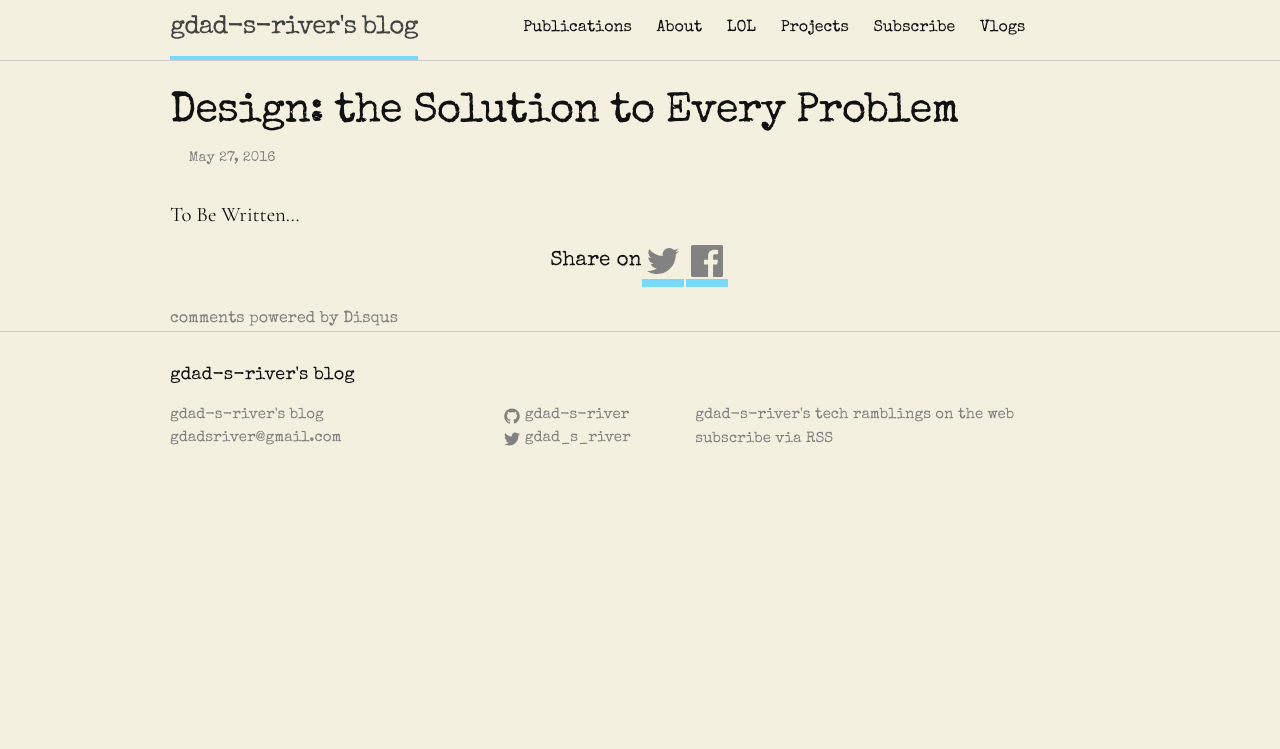
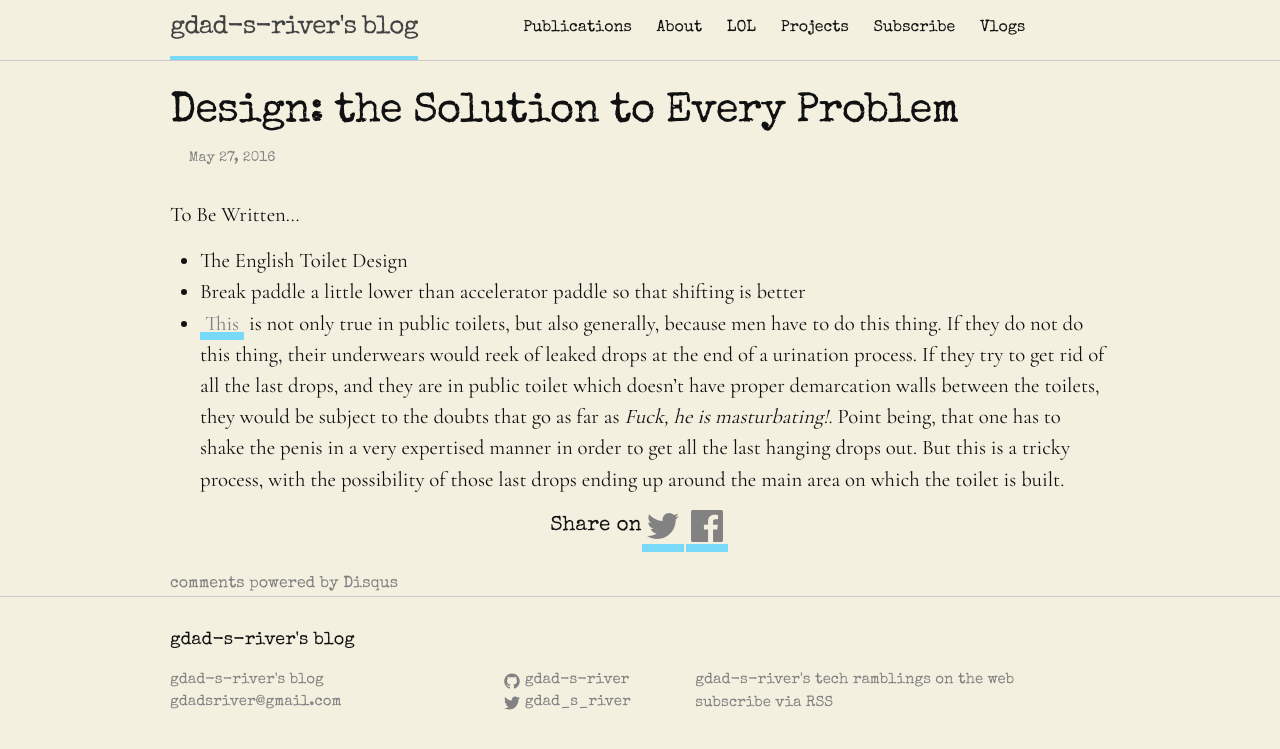
Before and after one commit to gdad-s-river/gdad-s-river.github.io, a Jekyll site: the page built from _posts/2016-07-27-design-the-solution-to-every-problem.md, in a window 1280 px wide. Shown: the top 749 px of the page. Built offline with Jekyll 4.4.1, drawn with Linux system fonts in a browser that asks for light colours; comment, search, counter and statistics services are not loaded.

Commit message:
finally design blog post getting started

```diff
--- a/_posts/2016-07-27-design-the-solution-to-every-problem.md
+++ b/_posts/2016-07-27-design-the-solution-to-every-problem.md
@@ -6,3 +6,7 @@ permalink: '/design-the-solution-to-every-problem'
 tag: "design"
 ---
 To Be Written...
+
+- The English Toilet Design
+- Break paddle a little lower than accelerator paddle so that shifting is better
+- [This](https://www.facebook.com/BadOranges/photos/a.149042771782786.22999.149042601782803/939469006073488/?type=3&theater) is not only true in public toilets, but also generally, because men have to do this thing. If they do not do this thing, their underwears would reek of leaked drops at the end of a urination process. If they try to get rid of all the last drops, and they are in public toilet which doesn't have proper demarcation walls between the toilets, they would be subject to the doubts that go as far as _Fuck, he is masturbating!_. Point being, that one has to shake the penis in a very expertised manner in order to get all the last hanging drops out. But this is a tricky process, with the possibility of those last drops ending up around the main area on which the toilet is built.
--- a/sw.js
+++ b/sw.js
@@ -2,7 +2,7 @@
 layout: null
 ---
 
-const staticCacheName = "gdad-s-river-static-v99";
+const staticCacheName = "gdad-s-river-static-v100";
 
 console.log("installing service worker");
 
```
